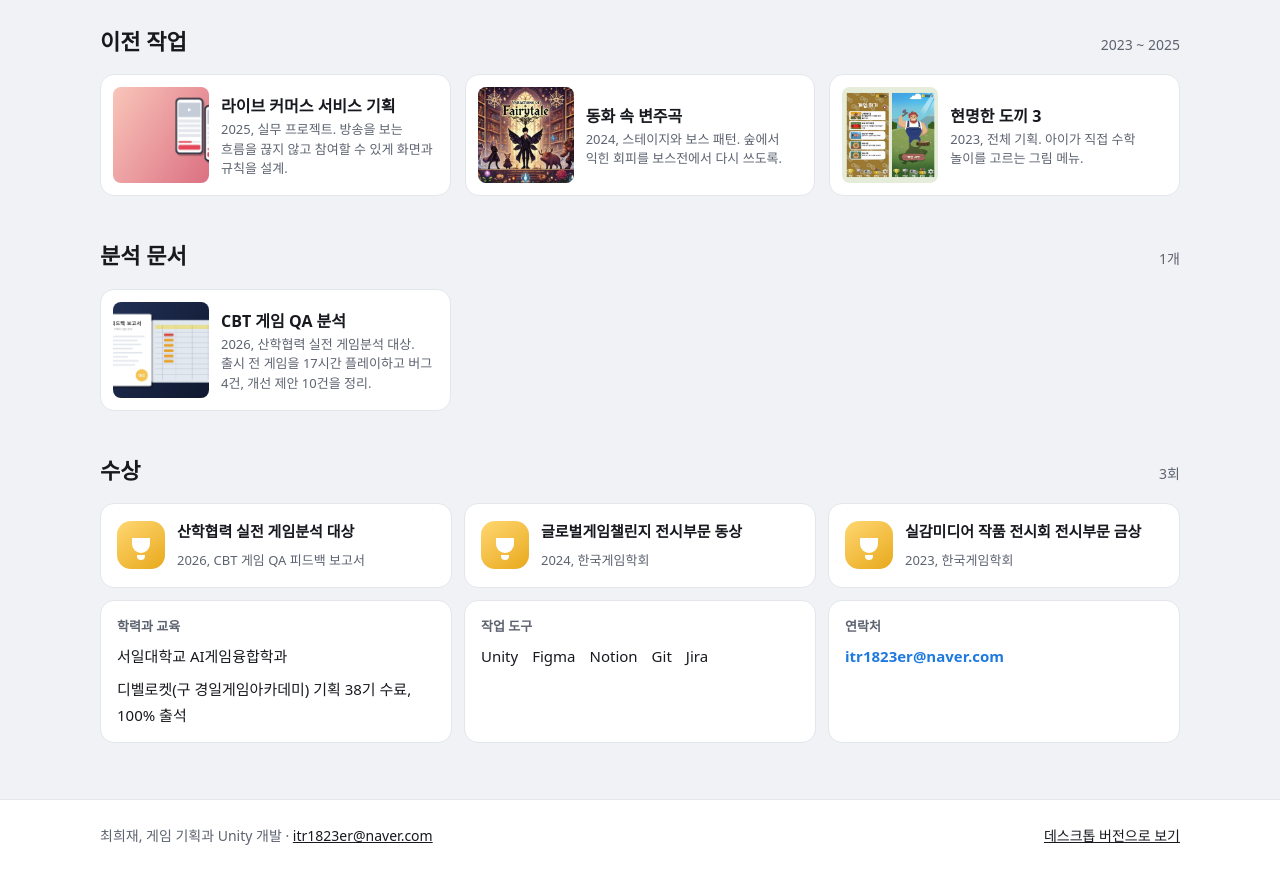
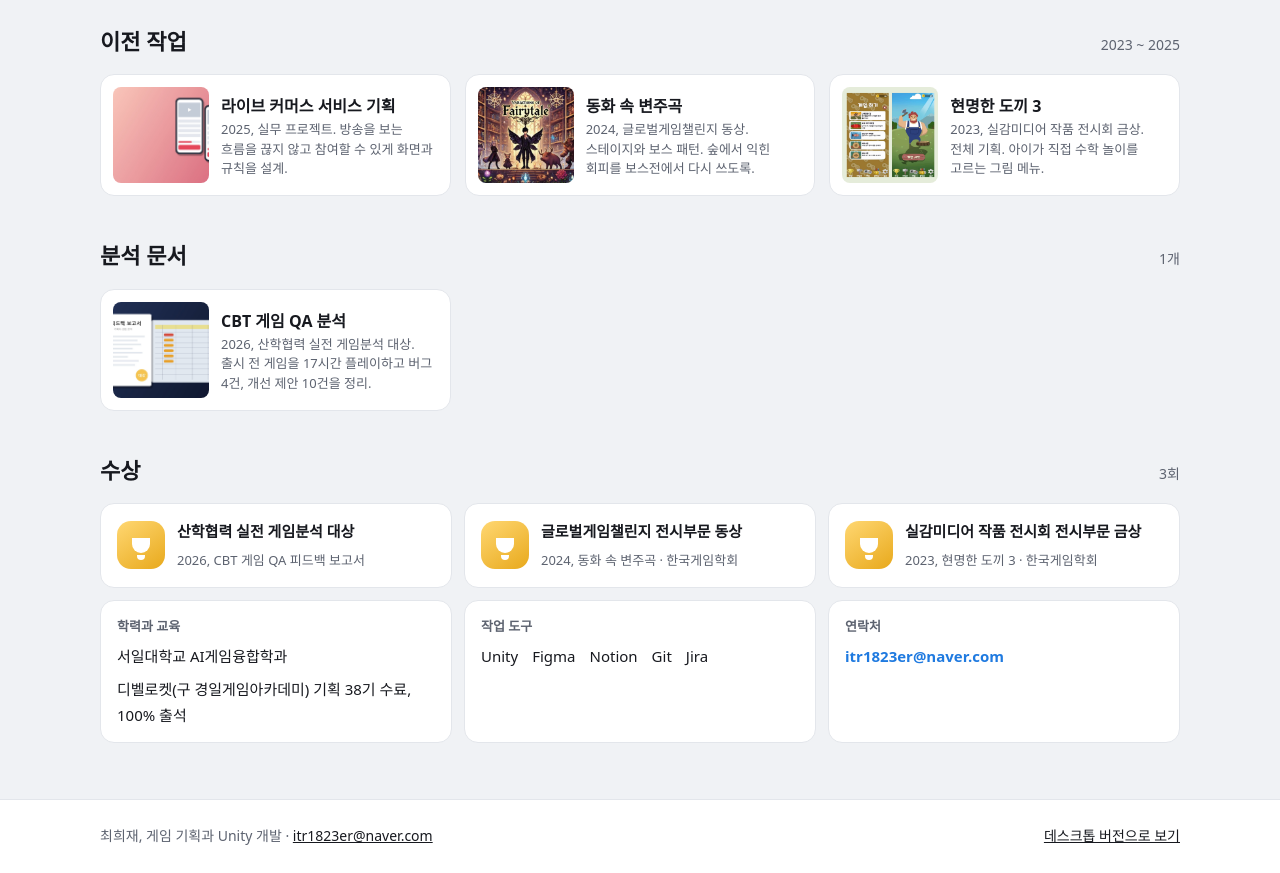
Before and after one commit to chlgmlwo/portfolio, a plain HTML site: page clean/index.html in a window 1280 px wide. Shown: the part 1280-2153 px from the top of the page. Drawn offline with Linux system fonts and the light colour scheme; a web font is replaced by a local one.

Commit message:
Link 2023/2024 awards to 현명한 도끼 3 and 동화 속 변주곡
Co-Authored-By: Claude Opus 5.5 <noreply@anthropic.com>

```diff
--- a/clean/index.html
+++ b/clean/index.html
@@ -92,8 +92,8 @@
       <div class="sec-title"><h2>이전 작업</h2><span>2023 ~ 2025</span></div>
       <div class="older">
         <a href="../os/service-planning.html"><img src="../assets/service-planning.jpg" alt=""><div><b>라이브 커머스 서비스 기획</b><span>2025, 실무 프로젝트. 방송을 보는 흐름을 끊지 않고 참여할 수 있게 화면과 규칙을 설계.</span></div></a>
-        <a href="fairytale.html"><img src="../assets/fairytale-cover.webp" alt=""><div><b>동화 속 변주곡</b><span>2024, 스테이지와 보스 패턴. 숲에서 익힌 회피를 보스전에서 다시 쓰도록.</span></div></a>
-        <a href="wise-axe.html"><img src="../assets/axe-home.webp" alt=""><div><b>현명한 도끼 3</b><span>2023, 전체 기획. 아이가 직접 수학 놀이를 고르는 그림 메뉴.</span></div></a>
+        <a href="fairytale.html"><img src="../assets/fairytale-cover.webp" alt=""><div><b>동화 속 변주곡</b><span>2024, 글로벌게임챌린지 동상. 스테이지와 보스 패턴. 숲에서 익힌 회피를 보스전에서 다시 쓰도록.</span></div></a>
+        <a href="wise-axe.html"><img src="../assets/axe-home.webp" alt=""><div><b>현명한 도끼 3</b><span>2023, 실감미디어 작품 전시회 금상. 전체 기획. 아이가 직접 수학 놀이를 고르는 그림 메뉴.</span></div></a>
       </div>
 
       <div class="sec-title"><h2>분석 문서</h2><span>1개</span></div>
@@ -104,8 +104,8 @@
       <div class="sec-title"><h2>수상</h2><span>3회</span></div>
       <div class="trophies">
         <div class="trophy"><i aria-hidden="true"></i><div><b>산학협력 실전 게임분석 대상</b><span>2026, CBT 게임 QA 피드백 보고서</span></div></div>
-        <div class="trophy"><i aria-hidden="true"></i><div><b>글로벌게임챌린지 전시부문 동상</b><span>2024, 한국게임학회</span></div></div>
-        <div class="trophy"><i aria-hidden="true"></i><div><b>실감미디어 작품 전시회 전시부문 금상</b><span>2023, 한국게임학회</span></div></div>
+        <div class="trophy"><i aria-hidden="true"></i><div><b>글로벌게임챌린지 전시부문 동상</b><span>2024, 동화 속 변주곡 · 한국게임학회</span></div></div>
+        <div class="trophy"><i aria-hidden="true"></i><div><b>실감미디어 작품 전시회 전시부문 금상</b><span>2023, 현명한 도끼 3 · 한국게임학회</span></div></div>
       </div>
       <div class="facts">
         <div><h3>학력과 교육</h3><ul><li>서일대학교 AI게임융합학과</li><li>디벨로켓(구 경일게임아카데미) 기획 38기 수료, 100% 출석</li></ul></div>
```
Also changed, not shown: clean/fairytale.html (+1 -0 lines), clean/wise-axe.html (+1 -0 lines), os/fairytale.html (+1 -1 lines), os/index.html (+3 -3 lines), os/wise-axe.html (+1 -1 lines).
